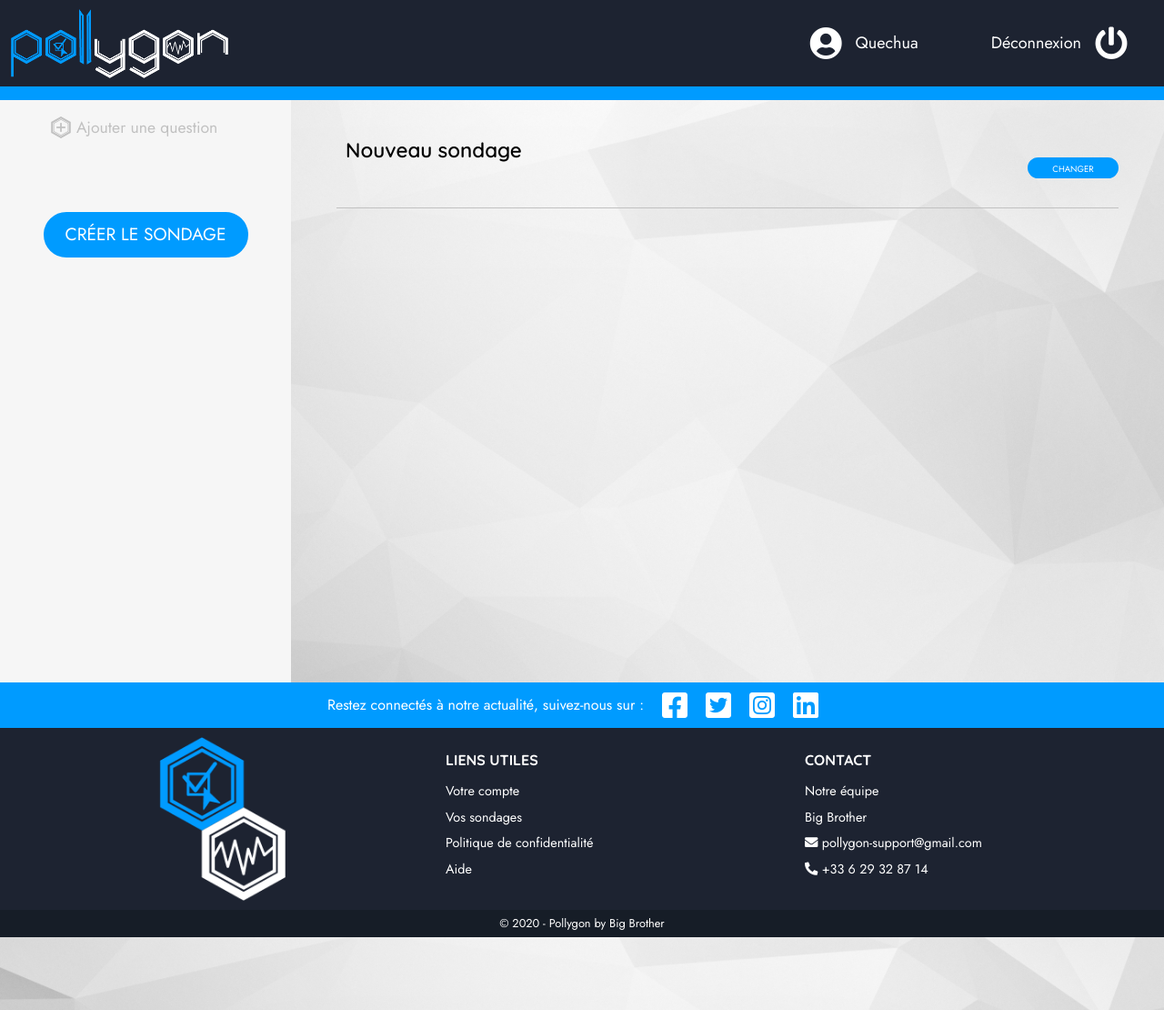
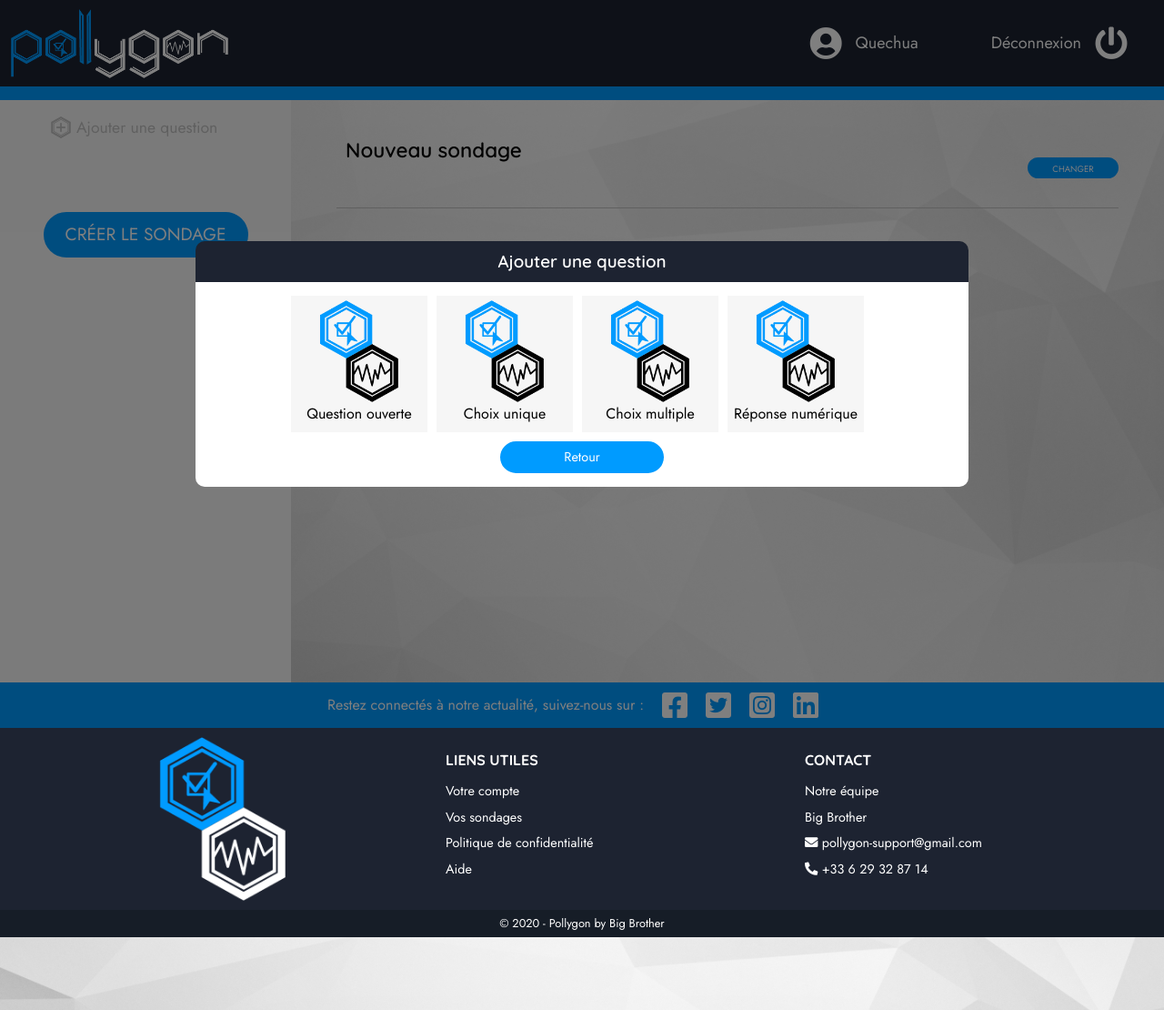
Before and after one commit to EmpireDemocratiqueDuPoulpe/Pollygon, a PHP site: page /2PROJ-Pollygon/create_survey.php?survey=54&newQuestion in a window 1280 px wide. Shown: the whole page at 91% size. Run offline with PHP 8.4, Linux system fonts and the light colour scheme; a user stored in the database is signed in; data that the repository does not hold is empty.

Commit message:
Ajout de la fenêtre de sélection à l'ajout d'une nouvelle question

```diff
--- a/assets/css/main.css
+++ b/assets/css/main.css
@@ -35,6 +35,10 @@ em {
 
 strong {
     font-weight: bold;
+}
+
+.no-scroll {
+    overflow: hidden;
 }
 
 /*** Header ***/
@@ -1000,6 +1004,81 @@ footer p {
     border: thin #c1c1c1 solid;
 }
 
+/** New question **/
+#new_question_wrapper {
+    position: absolute;
+    top: 0;
+    left: 0;
+    display: flex;
+    flex-direction: row;
+    align-items: center;
+    justify-content: center;
+    width: 100%;
+    height: 100%;
+    background: rgba(0, 0, 0, 0.5);
+    z-index: 10000;
+}
+
+/** New question header **/
+#new_question_header {
+    text-align: center;
+    width: 100%;
+    height: 10%;
+    line-height: 45px;
+    background: #1D2331;
+    color: #FFFFFF;
+    border-radius: 10px 10px 0 0;
+}
+
+/** New question body **/
+#new_question_body {
+    box-sizing: border-box;
+    width: 100%;
+    background: #FFFFFF;
+    padding: 15px;
+    border-radius: 0 0 10px 10px;
+}
+
+/** New question list **/
+#new_question_list {
+    display: flex;
+    flex-direction: row;
+    align-items: center;
+    justify-content: center;
+    flex-wrap: wrap;
+    margin: 0;
+    padding: 0;
+    list-style: none;
+}
+
+/* New question list item */
+#new_question_list .nQ_item {
+    box-sizing: border-box;
+    display: block;
+    text-align: center;
+    width: 150px;
+    height: 150px;
+    margin: 0 10px 10px 0;
+    padding: 5px;
+    color: #000000;
+    background: #f6f6f6;
+    text-decoration: none;
+    transition: background-color 150ms ease-in;
+}
+
+#new_question_list .nQ_item:hover { background: #eaeaea; }
+
+#new_question_list .nQ_item img {
+    max-width: 80%;
+    max-height: 80%;
+}
+
+#new_question_list .nQ_break {
+    display: block;
+    flex-basis: 100%;
+    width: 0;
+}
+
 /****************************************
  * Responsive
  ****************************************/
--- a/assets/js/datatables/init-datatables.js
+++ b/assets/js/datatables/init-datatables.js
@@ -4,7 +4,6 @@ var T = {
     table: undefined,
     settings: {
         dom: '<"top"fl>rt<"bottom"ip><"clear">',
-        responsive: true,
         autoWidth: false,
         paging: true,
         pagingType: "simple_numbers",
--- a/create_survey.php
+++ b/create_survey.php
@@ -22,14 +22,16 @@ $survey_title = $survey["title"];
 $selected_id = isset($_GET["selected"]) ? $_GET["selected"] : -1;
 
 // Check if a question is added
-if (isset($_GET["newQuestion"]) AND !empty($_GET["newQuestion"])) {
+if (isset($_GET["newQuestion"])) {
 
-    $QuestionManager->addQuestion($survey_id, $_GET["newQuestion"]);
+    if (!empty($_GET["newQuestion"])) {
+        $QuestionManager->addQuestion($survey_id, $_GET["newQuestion"]);
 
-    if ($selected_id >= 0) {
-        redirectTo("./create_survey.php?survey=".$survey_id."&selected=".$selected_id);
-    } else {
-        redirectTo("./create_survey.php?survey=".$survey_id);
+        if ($selected_id >= 0) {
+            redirectTo("./create_survey.php?survey=".$survey_id."&selected=".$selected_id);
+        } else {
+            redirectTo("./create_survey.php?survey=".$survey_id);
+        }
     }
 }
 
@@ -42,7 +44,7 @@ $newQuestionUrl = "./create_survey.php?survey=".$survey_id."&";
 if ($selected_id >= 0)
     $newQuestionUrl .= "selected=".$selected_id."&";
 
-$newQuestionUrl .= "newQuestion=input";
+$newQuestionUrl .= "newQuestion";
 
 // Build the question view
 $questionView = '';
--- a/views/create_survey_v.php
+++ b/views/create_survey_v.php
@@ -5,11 +5,43 @@
         <title>Pollygon - <?= $survey_title ?></title>
         <?php include_once(ROOT."/views/models/head.php"); ?>
     </head>
-    <body>
+    <body <?php if (isset($_GET["newQuestion"]) && empty($_GET["newQuestion"])) { echo 'class="no-scroll"'; } ?>>
         <!-- Navbar -->
         <?php include_once(ROOT."/views/models/navbar.php"); ?>
 
         <!-- Survey viewer -->
+        <?php if (isset($_GET["newQuestion"]) && empty($_GET["newQuestion"])) { ?>
+            <div id="new_question_wrapper">
+                <div id="new_question">
+                    <div id="new_question_header">
+                        <h3>Ajouter une question</h3>
+                    </div>
+                    <div id="new_question_body">
+                        <div id="new_question_list">
+                            <a class="nQ_item" href="?survey=<?= $survey_id; ?>&newQuestion=input">
+                                <img src="./assets/images/pollygon_l_black.png" alt="Ic&ocirc;ne">
+                                <span>Question ouverte</span>
+                            </a>
+                            <a class="nQ_item" href="?survey=<?= $survey_id; ?>&newQuestion=unique">
+                                <img src="./assets/images/pollygon_l_black.png" alt="Ic&ocirc;ne">
+                                <span>Choix unique</span>
+                            </a>
+                            <a class="nQ_item" href="?survey=<?= $survey_id; ?>&newQuestion=multiple">
+                                <img src="./assets/images/pollygon_l_black.png" alt="Ic&ocirc;ne">
+                                <span>Choix multiple</span>
+                            </a>
+                            <a class="nQ_item" href="?survey=<?= $survey_id; ?>&newQuestion=number">
+                                <img src="./assets/images/pollygon_l_black.png" alt="Ic&ocirc;ne">
+                                <span>R&eacute;ponse num&eacute;rique</span>
+                            </a>
+                            <div class="nQ_break"></div>
+                            <a class="btn filled smaller" href="?survey=<?= $survey_id; ?>">Retour</a>
+                        </div>
+                    </div>
+                </div>
+            </div>
+        <?php } ?>
+
         <div id="survey_viewer">
             <div id="sVQuestionList">
                 <!-- Question list -->
```
